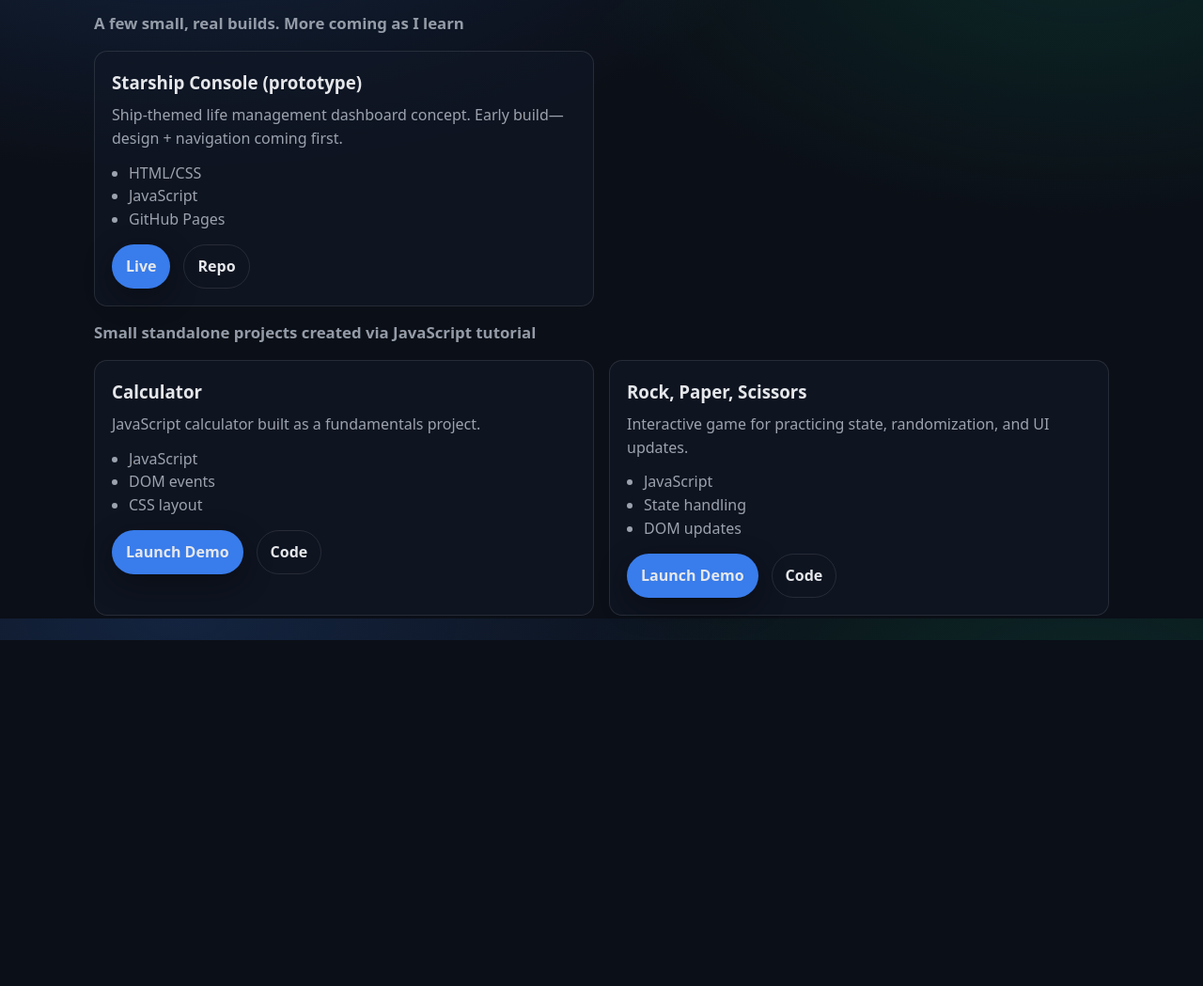
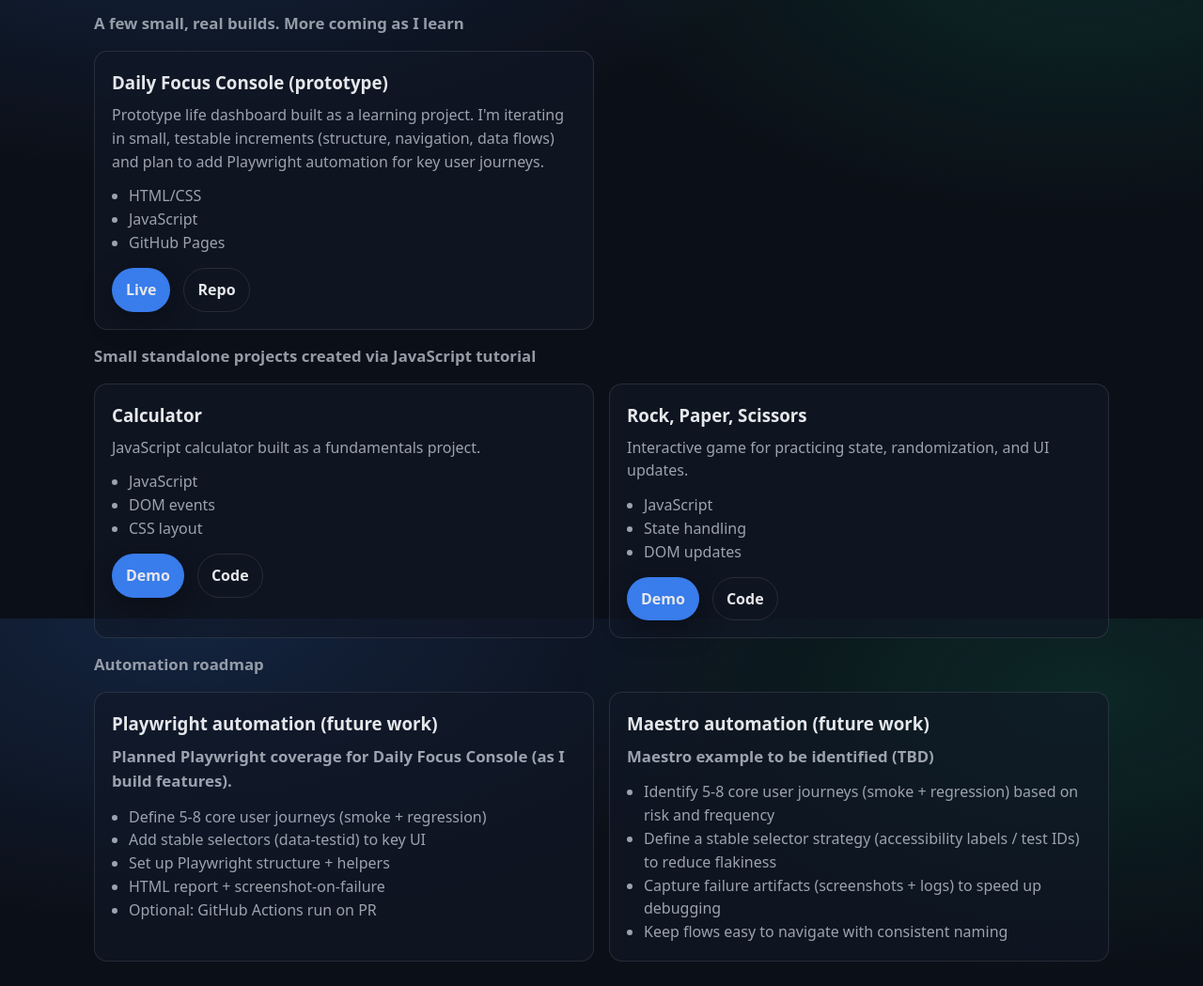
Before and after one commit to Allie-Vo/allie-vo.github.io, a plain HTML site: page projects/index.html in a window 1280 px wide. Shown: the part 142-1191 px from the top of the page at 94% size. Before the commit the page ends 823 px from the top, so only its background shows below. Drawn offline with Linux system fonts and the light colour scheme.

Commit message:
clarify daily focus console and add automation to the roadmap

```diff
--- a/css/styles.css
+++ b/css/styles.css
@@ -26,6 +26,10 @@ body {
     var(--bg);
   color: var(--text);
   line-height: 1.55;
+}
+
+html {
+  scroll-behavior: smooth;
 }
 
 a {
--- a/projects/index.html
+++ b/projects/index.html
@@ -25,11 +25,12 @@
       <section class="section">
         <h1 style="margin: 0 0 8px;">Projects</h1>
         <p class="lead">A few small, real builds. More coming as I learn</p>
-
         <div class="grid">
           <article class="project">
-            <h3>Starship Console (prototype)</h3>
-            <p>Ship-themed life management dashboard concept. Early build—design + navigation coming first.</p>
+            <h3>Daily Focus Console (prototype)</h3>
+            <p>Prototype life dashboard built as a learning project. I'm iterating in small, testable increments
+              (structure,
+              navigation, data flows) and plan to add Playwright automation for key user journeys.</p>
             <ul class="meta">
               <li>HTML/CSS</li>
               <li>JavaScript</li>
@@ -57,7 +58,7 @@
             </ul>
             <div class="project-links">
               <a class="btn" href="/projects/calculator/" data-app="/projects/calculator/" data-title="Calculator">
-                Launch Demo
+                Demo
               </a>
 
               <a class="btn btn-ghost"
@@ -79,7 +80,7 @@
             <div class="project-links">
               <a class="btn" href="/projects/rock-paper-scissors/" data-app="/projects/rock-paper-scissors/"
                 data-title="Rock, Paper, Scissors">
-                Launch Demo
+                Demo
               </a>
 
               <a class="btn btn-ghost"
@@ -88,6 +89,32 @@
                 Code
               </a>
             </div>
+          </article>
+        </div>
+
+        <p class="lead">Automation roadmap</p>
+        <div class="grid">
+          <article class="project">
+            <h3>Playwright automation (future work)</h3>
+            <p class="lead">Planned Playwright coverage for Daily Focus Console (as I build features).</p>
+            <ul class="bullets">
+              <li>Define 5-8 core user journeys (smoke + regression)</li>
+              <li>Add stable selectors (data-testid) to key UI</li>
+              <li>Set up Playwright structure + helpers</li>
+              <li>HTML report + screenshot-on-failure</li>
+              <li>Optional: GitHub Actions run on PR</li>
+            </ul>
+          </article>
+
+          <article class="project">
+            <h3>Maestro automation (future work)</h3>
+            <p class="lead">Maestro example to be identified (TBD)</p>
+            <ul class="bullets">
+              <li>Identify 5-8 core user journeys (smoke + regression) based on risk and frequency</li>
+              <li>Define a stable selector strategy (accessibility labels / test IDs) to reduce flakiness</li>
+              <li>Capture failure artifacts (screenshots + logs) to speed up debugging</li>
+              <li>Keep flows easy to navigate with consistent naming</li>
+            </ul>
           </article>
         </div>
       </section>
```
Also changed, not shown: index.html (+12 -8 lines).
